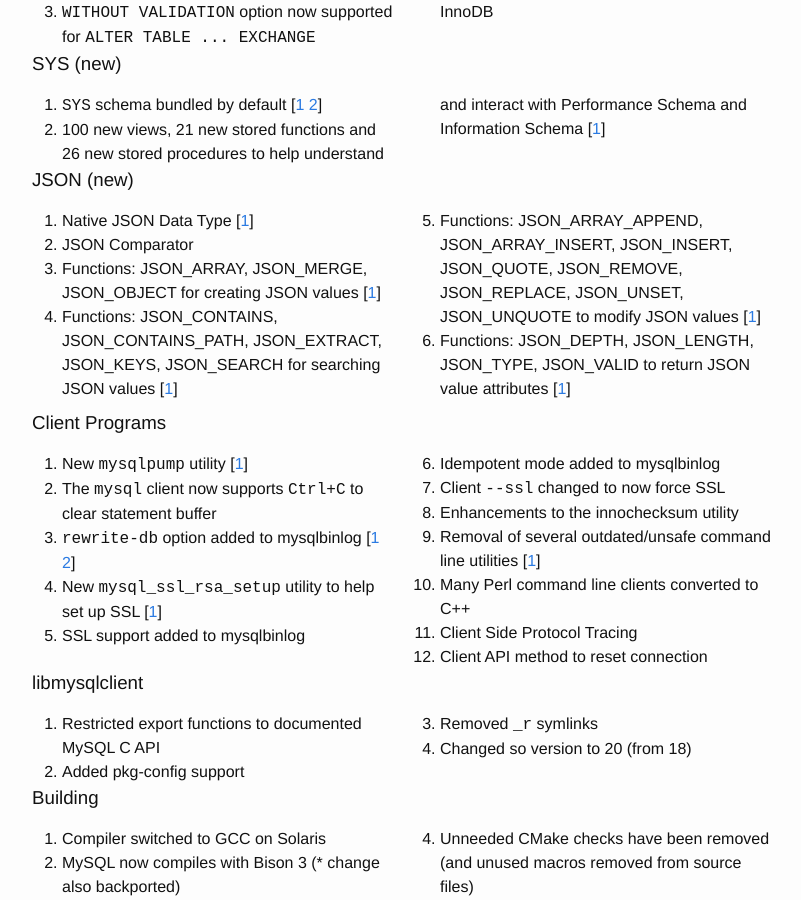
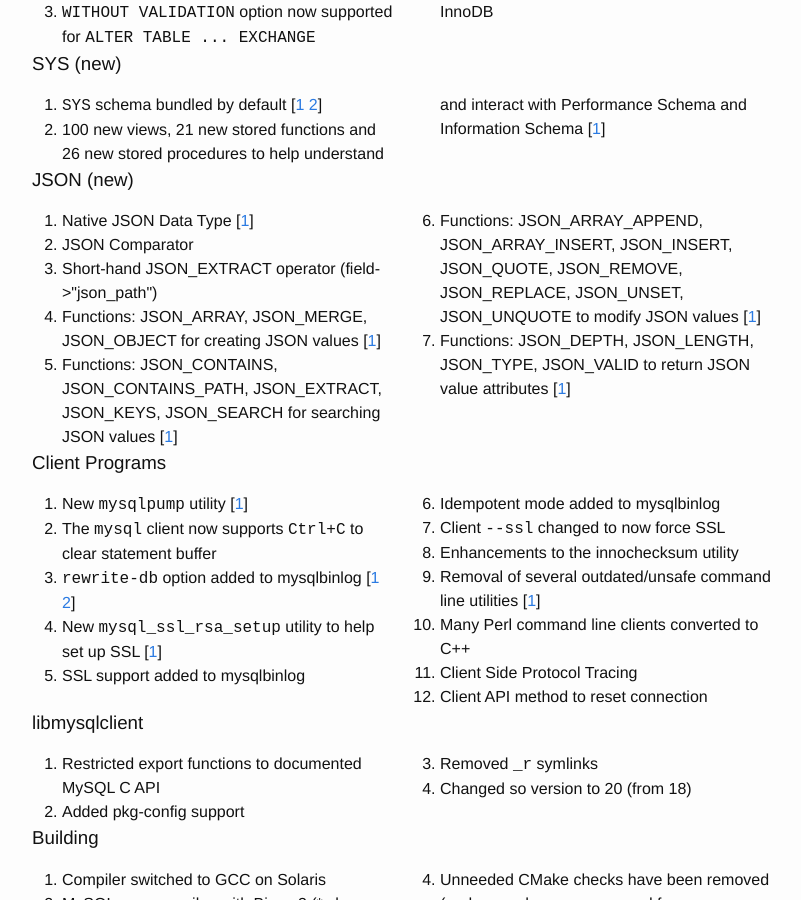
Before and after one commit to morgo/morgo.github.io, a Jekyll site: the page built from index.html, in a window 1280 px wide and 900 px high, scrolled down 3304 px. Shown: the whole window, without its empty margins (238-1039 px from the left). Built offline with Jekyll 4.4.1, drawn with Linux system fonts in a browser that asks for light colours.

Commit message:
Added json operator.

```diff
--- a/index.html
+++ b/index.html
@@ -239,7 +239,7 @@
 <ol>
  <li class="id">Native JSON Data Type [<a href="https://dev.mysql.com/doc/refman/5.7/en/json.html">1</a>]</li>
  <li class="id">JSON Comparator</li>
-
+ <li class="id">Short-hand JSON_EXTRACT operator (field-&gt;"json_path")</li>
  <li class="id">Functions: JSON_ARRAY, JSON_MERGE, JSON_OBJECT for creating JSON values [<a href="https://dev.mysql.com/doc/refman/5.7/en/json-creation-functions.html">1</a>]</li>
  <li class="id">Functions: JSON_CONTAINS, JSON_CONTAINS_PATH, JSON_EXTRACT, JSON_KEYS, JSON_SEARCH for searching JSON values [<a href="https://dev.mysql.com/doc/refman/5.7/en/json-search-functions.html">1</a>]</li>
  <li class="id">Functions: JSON_ARRAY_APPEND, JSON_ARRAY_INSERT, JSON_INSERT, JSON_QUOTE, JSON_REMOVE, JSON_REPLACE, JSON_UNSET, JSON_UNQUOTE to modify JSON values [<a href="https://dev.mysql.com/doc/refman/5.7/en/json-modification-functions.html">1</a>]</li>
```
